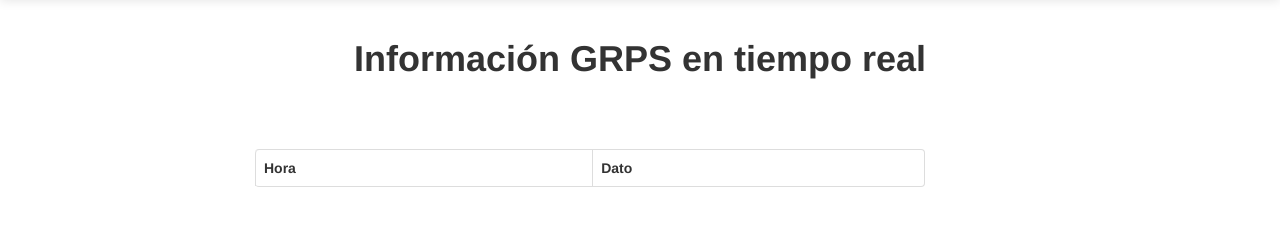
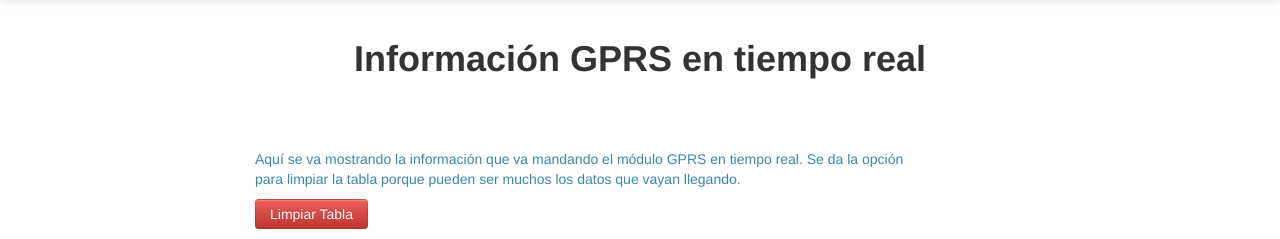
Before and after one commit to jaayesta/gprs-web, a Django app: page / in a window 1280 px wide. Shown: the part 41-280 px from the top of the page. Run offline with Django 3.2, Linux system fonts and the light colour scheme; lists and menus that the app fills with data are empty; parts of the project's set-up code (start-up, migrations or seed data) failed here and were passed over; some libraries are stand-ins or nearby versions.

Commit message:
Se agrego script para probar el funcionamiento, se configuro socket.io y se agrego informacion a las paginas.

```diff
--- a/gprs/gprs/views.py
+++ b/gprs/gprs/views.py
@@ -2,7 +2,7 @@
 from django.shortcuts import redirect, render_to_response
 from django.template import RequestContext
 from settings import MONGO_HOST, MONGO_PORT, MONGO_USER, MONGO_USER_PASSWORD, DATABASE_NAME
-from pymongo import Connection
+from pymongo import Connection, ASCENDING, DESCENDING
 
 
 def home(request):
@@ -33,8 +33,10 @@ def connect_to_mongo():
         connection = Connection(MONGO_HOST, MONGO_PORT)
         db = connection[DATABASE_NAME]
         db.authenticate(MONGO_USER, MONGO_USER_PASSWORD)
+        print("Authentication success")
         return db
     except:
+        print("Error connecting to mongoDB")
         db = None
         return db
 
@@ -45,8 +47,8 @@ def get_data(db):
     """
     data = []
     try:
-        coll = db['instruction']
-        gprs_list = coll.find({})
+        coll = db['gprs']
+        gprs_list = coll.find({}, sort=[("_id", DESCENDING)])
         for doc in gprs_list:
             date = doc['date']
             time = doc['time']
--- a/gprs/static/js/socketio.js
+++ b/gprs/static/js/socketio.js
@@ -1,5 +1,5 @@
 //El SOCKET
-var socket = io.connect('http://server.drivetech.cl:22988');
+var socket = io.connect('http://54.204.30.71:5000');
 
 socket.on('connect', function () {
     //socket connected
@@ -7,8 +7,7 @@ socket.on('connect', function () {
 });
 
 socket.on('new data', function (data){
-    alert(data.toString());
-    attach_data(data);
+    attach_data(data['data']);
 });
 
 function attach_data(data){
--- a/gprs/templates/index.html
+++ b/gprs/templates/index.html
@@ -3,13 +3,17 @@
     <div class="row-fluid">
         <div class="span12">
             <div style="padding:30px; text-align:center;">
-                <h1>Información GRPS en tiempo real</h1>
+                <h1>Información GPRS en tiempo real</h1>
             </div>
         </div>
     </div>
     <div class="row-fluid">
 		<div class="span2" style="min-height:1px;"></div>
 		<div class="span7" style="padding-top:30px;">
+            <p class="text-info">Aquí se va mostrando la información que va mandando el módulo GPRS en tiempo real.
+                Se da la opción para limpiar la tabla porque pueden ser muchos los datos que vayan llegando.
+            </p>
+            <button class="btn btn-danger" id="cleanTable" style="margin-bottom: 10px;">Limpiar Tabla</button>
 			<table class="table table-striped table-hover table-bordered">
                 <thead>
                     <tr><th>Hora</th><th>Dato</th></tr>
@@ -25,4 +29,9 @@
 {% block scripts %}
     <script src="{{STATIC_URL}}js/socket.io.js"></script>
     <script src="{{ STATIC_URL }}js/socketio.js"></script>
+    <script>
+        $('#cleanTable').click(function(){
+            $('#gprs').html('');
+        });
+    </script>
 {% endblock %}
--- a/gprs/templates/stored.html
+++ b/gprs/templates/stored.html
@@ -3,13 +3,16 @@
     <div class="row-fluid">
         <div class="span12">
             <div style="padding:30px; text-align:center;">
-                <h1>Información GRPS guardada en la base de datos</h1>
+                <h1>Información GPRS guardada en la base de datos</h1>
             </div>
         </div>
     </div>
     <div class="row-fluid">
 		<div class="span2" style="min-height:1px;"></div>
 		<div class="span7" style="padding-top:30px;">
+            <p class="text-info">Aquí se muestran todos los datos que han sido guardados en la base de datos.
+                Se muestran ordenados por fecha (el primero de la lista es el último que llegó).
+            </p>
 			<table class="table table-striped table-hover table-bordered">
                 <thead>
                     <tr><th>Fecha</th><th>Hora</th><th>Dato</th></tr>
```
Also changed, not shown: gprs/prueba.py (added, +41 -0 lines).
